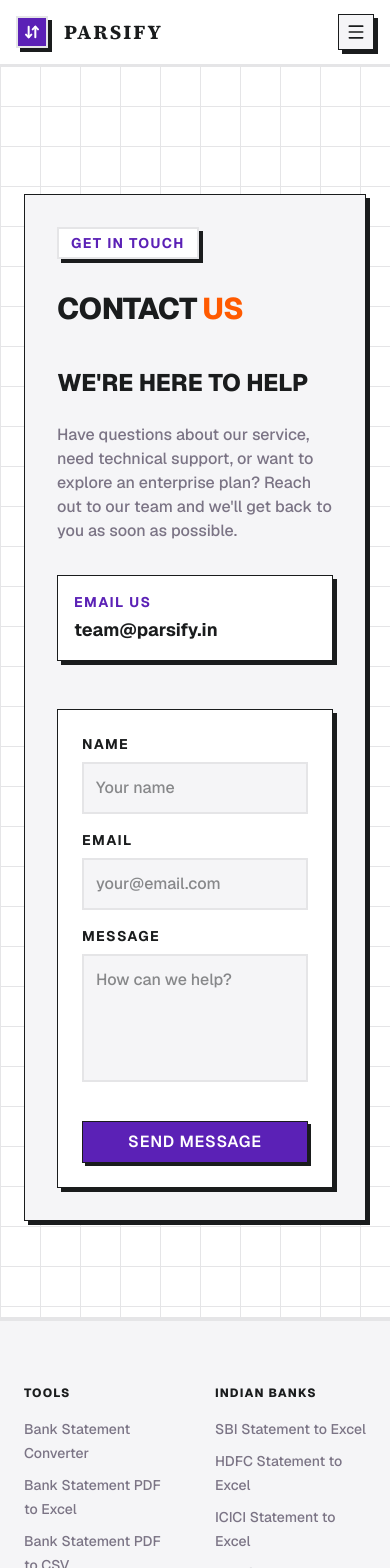
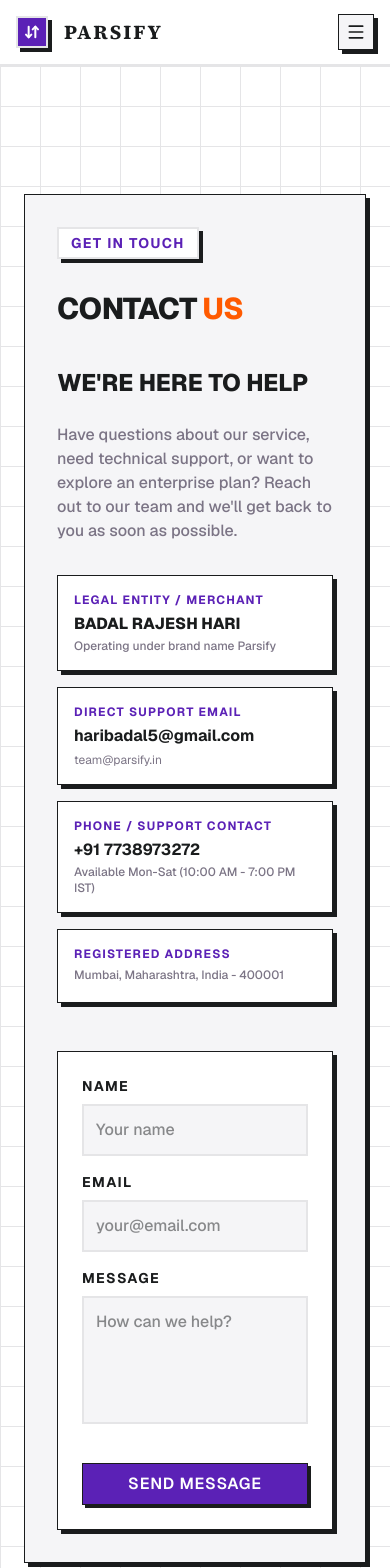
Before and after one commit to Badalu/parsify-landing, a Next.js app: page /contact in a window 390 px wide. Shown: the top 1568 px of the page. Built offline with nearby package versions, Linux system fonts and the light colour scheme.

Commit message:
compliance(cashfree): add legal entity BADAL RAJESH HARI, email haribadal5@gmail.com, and phone 7738973272 across contact, footer, terms, and refund policy

```diff
--- a/app/contact/page.tsx
+++ b/app/contact/page.tsx
@@ -29,8 +29,34 @@ export default function ContactPage() {
 
               <div className="mt-8 space-y-4">
                 <div className="brutal-card p-4 bg-background">
-                  <div className="text-sm font-bold uppercase tracking-widest text-primary mb-1">Email Us</div>
-                  <a href="mailto:team@parsify.in" className="text-lg font-bold text-shadow-color hover:text-secondary">team@parsify.in</a>
+                  <div className="text-xs font-bold uppercase tracking-widest text-primary mb-1">Legal Entity / Merchant</div>
+                  <p className="text-base font-black text-shadow-color">BADAL RAJESH HARI</p>
+                  <p className="text-xs text-muted-foreground font-medium mt-0.5">Operating under brand name Parsify</p>
+                </div>
+
+                <div className="brutal-card p-4 bg-background">
+                  <div className="text-xs font-bold uppercase tracking-widest text-primary mb-1">Direct Support Email</div>
+                  <a href="mailto:haribadal5@gmail.com" className="text-base font-bold text-shadow-color hover:text-secondary block">
+                    haribadal5@gmail.com
+                  </a>
+                  <a href="mailto:team@parsify.in" className="text-xs text-muted-foreground hover:text-primary mt-1 block">
+                    team@parsify.in
+                  </a>
+                </div>
+
+                <div className="brutal-card p-4 bg-background">
+                  <div className="text-xs font-bold uppercase tracking-widest text-primary mb-1">Phone / Support Contact</div>
+                  <a href="tel:+917738973272" className="text-base font-bold text-shadow-color hover:text-secondary">
+                    +91 7738973272
+                  </a>
+                  <p className="text-xs text-muted-foreground mt-0.5 font-medium">Available Mon-Sat (10:00 AM - 7:00 PM IST)</p>
+                </div>
+
+                <div className="brutal-card p-4 bg-background">
+                  <div className="text-xs font-bold uppercase tracking-widest text-primary mb-1">Registered Address</div>
+                  <p className="text-xs text-muted-foreground font-medium leading-relaxed">
+                    Mumbai, Maharashtra, India - 400001
+                  </p>
                 </div>
               </div>
             </div>
--- a/app/layout.tsx
+++ b/app/layout.tsx
@@ -246,12 +246,16 @@ export default function RootLayout({
                 <div className="w-8 h-8 bg-primary border-2 border-shadow-color brutal-shadow flex items-center justify-center">
                   <span className="text-white font-black leading-none">P</span>
                 </div>
-                <span className="text-xl font-black uppercase tracking-widest text-shadow-color ml-2 font-serif">Parsify</span>
+                <div>
+                  <span className="text-xl font-black uppercase tracking-widest text-shadow-color ml-2 font-serif">Parsify</span>
+                  <p className="text-[11px] text-muted-foreground ml-2 font-medium">Owned &amp; Operated by <strong className="text-foreground">BADAL RAJESH HARI</strong></p>
+                </div>
               </div>
-              <p className="text-sm font-medium text-muted-foreground text-center">
-                AI bank statement converter for Indian CAs — made in {SITE.city}, India.
-              </p>
-              <div className="text-sm font-bold uppercase tracking-wider text-muted-foreground">
+              <div className="text-xs font-medium text-muted-foreground text-center space-y-1">
+                <p>Support: <a href="mailto:haribadal5@gmail.com" className="hover:underline text-foreground font-semibold">haribadal5@gmail.com</a> | <a href="tel:+917738973272" className="hover:underline text-foreground font-semibold">+91 7738973272</a></p>
+                <p>Mumbai, Maharashtra, India</p>
+              </div>
+              <div className="text-xs font-bold uppercase tracking-wider text-muted-foreground">
                 © {new Date().getFullYear()} Parsify
               </div>
             </div>
--- a/app/refund/page.tsx
+++ b/app/refund/page.tsx
@@ -33,7 +33,7 @@ export default function RefundPage() {
             </p>
             <h2 className="text-2xl font-black uppercase text-shadow-color mt-10 mb-4">3. How to Request</h2>
             <p>
-              To request a refund, please contact our support team at support@parsify.in with your account details and the reason for the refund.
+              To request a refund, please contact our support team at <strong>haribadal5@gmail.com</strong> or <strong>team@parsify.in</strong>, or call us at <strong>+91 7738973272</strong> with your registered email and transaction reference.
             </p>
             <h2 className="text-2xl font-black uppercase text-shadow-color mt-10 mb-4">4. Processing Time</h2>
             <p>
--- a/app/terms/page.tsx
+++ b/app/terms/page.tsx
@@ -21,7 +21,7 @@ export default function TermsPage() {
 
           <div className="prose prose-lg max-w-none text-muted-foreground font-medium space-y-6">
             <p>
-              Welcome to Parsify. By using our website and services, you agree to comply with and be bound by the following terms and conditions.
+              Welcome to Parsify (https://parsify.in). This website and its services are owned and operated by <strong>BADAL RAJESH HARI</strong> (&quot;Parsify&quot;, &quot;we&quot;, &quot;our&quot;, or &quot;us&quot;). By accessing or using our website and services, you agree to comply with and be bound by the following terms and conditions. For any questions or grievances, contact us at <strong>haribadal5@gmail.com</strong> or call <strong>+91 7738973272</strong>.
             </p>
             <h2 className="text-2xl font-black uppercase text-shadow-color mt-10 mb-4">1. Acceptance of Terms</h2>
             <p>
--- a/lib/site.ts
+++ b/lib/site.ts
@@ -6,14 +6,16 @@
  */
 export const SITE = {
   name: "Parsify",
-  legalName: "Parsify",
+  legalName: "BADAL RAJESH HARI",
+  legalEmail: "haribadal5@gmail.com",
+  phone: "+91 7738973272",
   url: "https://parsify.in",
   appUrl: "https://app.parsify.in",
   logo: "https://parsify.in/icon.svg",
   ogImage: "https://parsify.in/og-image.png",
   foundingDate: "2024",
   country: "India",
-  city: "Bengaluru",
+  city: "Mumbai",
   supportUrl: "https://parsify.in/contact",
   // Add real public profiles here as they are created — this powers
   // Organization.sameAs, the most important entity signal for AI search.
```
